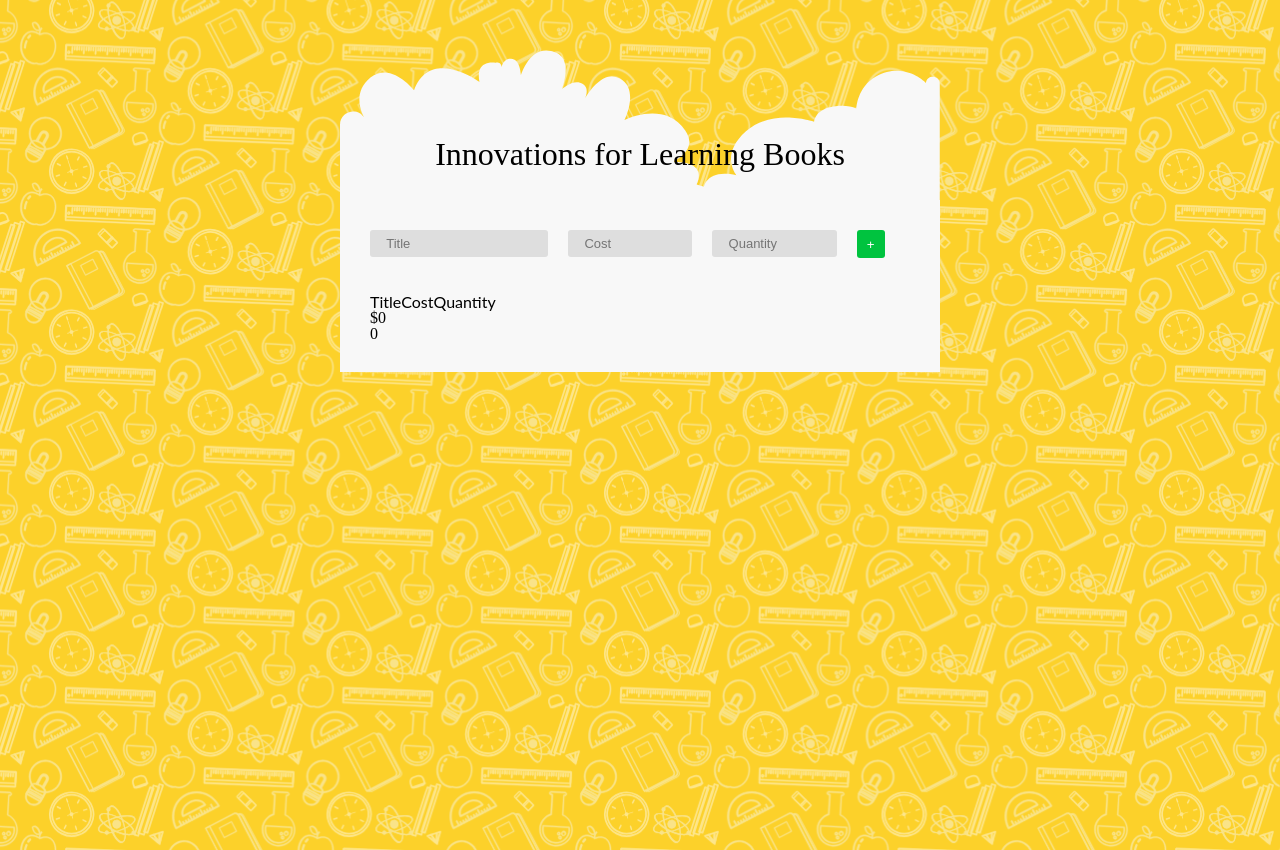
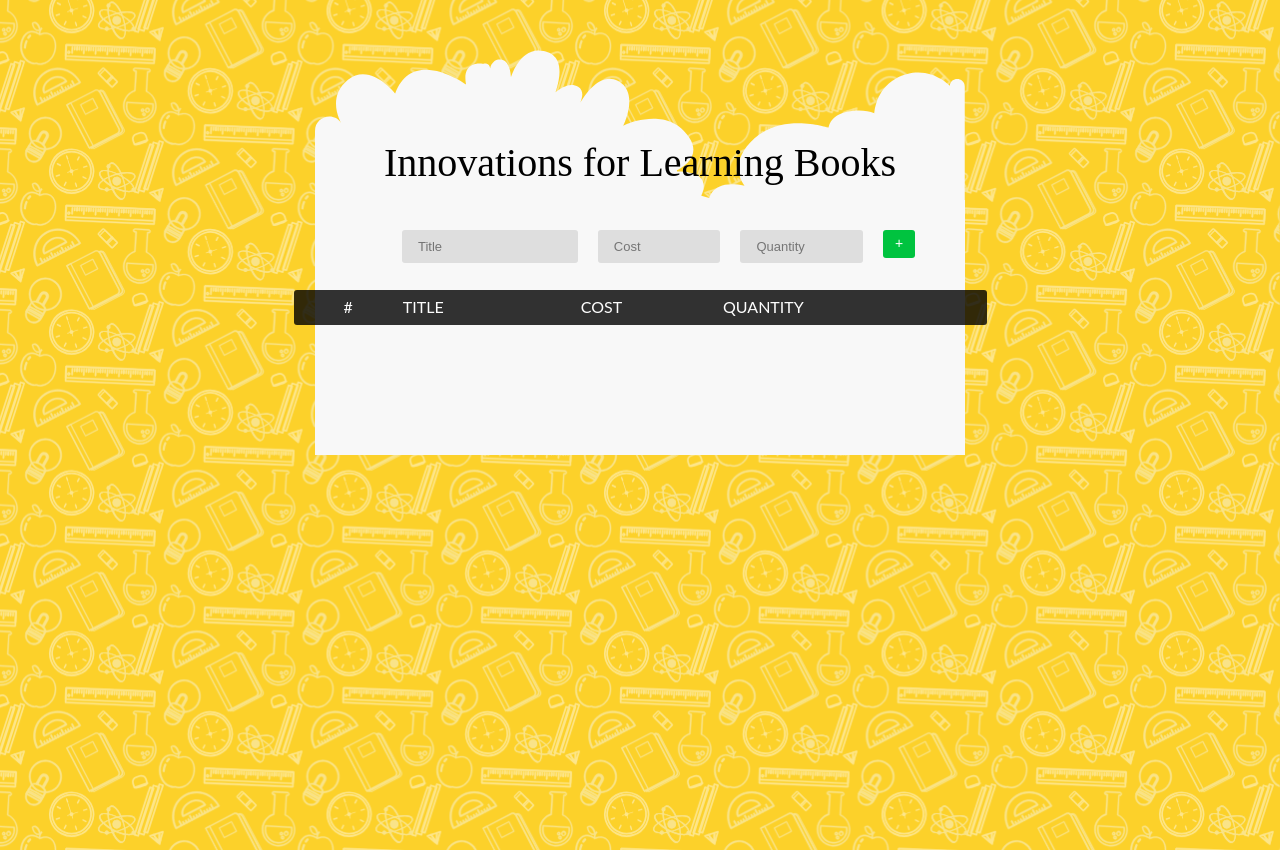
Before and after one commit to amituuush/react-books-app, a React (Create React App) app: page / in a window 1280 px wide. Built offline with nearby package versions, Linux system fonts and the light colour scheme.

Commit message:
table aligned

```diff
--- a/src/components/BookList.js
+++ b/src/components/BookList.js
@@ -5,32 +5,15 @@ import { connect } from 'react-redux';
 import { removeBook } from '../actions/index';
 
 class BookList extends Component {
-  renderBookListDesktop() {
-    return this.props.books.map((book, index) => {
+  renderBookList() {
+    return this.props.books.map((book) => {
       return (
-        <tr className="desktop-only" key={index}>
-          <td className="book-table-td">{book.id}</td>
-          <td className="book-table-td">{book.title}</td>
-          <td className="book-table-td">${book.cost}</td>
-          <td className="book-table-td">{book.quantity}</td>
+        <div className="book-table-row" key={book.id}>
+          <div className="book-table-td book-table-td-id desktop-only">{book.id}</div>
+          <div className="book-table-td book-table-td-title">{book.title}</div>
+          <div className="book-table-td book-table-td-cost">${book.cost}</div>
+          <div className="book-table-td book-table-td-quantity">{book.quantity}</div>
           <button className="book-table-button" onClick={() => this.removeBook(book.id)}>-</button>
-        </tr>
-      );
-    });
-  }
-
-  renderBookListMobile() {
-    return this.props.books.map((book, index) => {
-      return (
-        <div className="book-table-row-mobile mobile-only">
-          <div className="book-table-td-container">
-            <div className="book-table-td">{book.title}</div>
-            <div className="book-table-td">${book.cost}</div>
-            <div className="book-table-td">{book.quantity}</div>
-          </div>
-          <div className="book-table-button-container-mobile">
-            <button className="book-table-button" onClick={() => this.removeBook(book.id)}>-</button>
-          </div>
         </div>
       );
     });
@@ -50,30 +33,17 @@ class BookList extends Component {
 
   render() {
     return (
-      <div>
-        <table className="book-table desktop-only">
-          <thead>
-            <tr className="headers">
-              <th className="headers-text">Title</th>
-              <th className="headers-text">Cost</th>
-              <th className="headers-text">Quantity</th>
-            </tr>
-          </thead>
-          <tbody>
-            {this.renderBookListDesktop()}
-            <div className="book-totals">
-              <div className="book-totals-text">${this.calculateTotal("cost")}</div>
-              <div className="book-totals-text">{this.calculateTotal("quantity")}</div>
-            </div>
-          </tbody>
-        </table>
-
-        <div className="mobile-only">
-          {this.renderBookListMobile()}
-          <div className="book-totals">
-            <div className="book-totals-cost">${this.calculateTotal("cost")}</div>
-            <div className="book-totals-quantity">{this.calculateTotal("quantity")}</div>
-          </div>
+      <div className="book-table">
+        <div className="book-table-header desktop-only">
+          <div className="book-table-headers-text book-table-headers-id">#</div>
+          <div className="book-table-headers-text book-table-headers-title">Title</div>
+          <div className="book-table-headers-text book-table-headers-cost">Cost</div>
+          <div className="book-table-headers-text book-table-headers-quantity">Quantity</div>
+        </div>
+        <div className="book-table-row-container">{this.renderBookList()}</div>
+        <div className={this.props.books.length == 0 ? "book-totals hidden" : "book-totals"}>
+          <div className="book-totals-cost">${this.calculateTotal("cost")}</div>
+          <div className="book-totals-quantity">{this.calculateTotal("quantity")}</div>
         </div>
       </div>
     );
--- a/src/styles.scss
+++ b/src/styles.scss
@@ -17,60 +17,43 @@
 }
 
 .cover {
-  max-width: 600px;
+  max-width: 650px;
   height: 150px;
   margin: 0 auto;
   background-image: url("./assets/clouds.svg");
   background-repeat: no-repeat;
-  background-size: 600px;
+  background-size: 650px;
+  background-position: 100% 0;
 
   h1 {
-    padding-top: 88px;
+    padding-top: 35px;
     font-family: "Playfair Display", serif;
     font-size: 32px;
     text-align: left;
 
     @media screen and (min-width: $desktop-width) {
       text-align: center;
+      padding-top: 93px;
+      font-size: 40px;
     }
   }
 }
 
 .book-container {
-  max-width: 600px;
-  padding: 30px;
+  max-width: 650px;
+  padding: 30px 30px 70px;
   margin: 0 auto 30px auto;
   box-sizing: border-box;
   background-color: #f8f8f8;
-
-  .book-table {
-    width: 100%;
-  }
-
-  .book-table-button-container-mobile {
-    float: right;
-
-    .book-table-button {
-      float: right;
-      padding: 9px 14px;
-    }
-  }
-
-  .book-table-row-mobile {
-    margin-bottom: 20px;
-  }
-
-  .book-table-td-container {
-    display: inline-block;
-  }
-
-  .book-table-button-container-mobile {
-    display: inline-block;
-  }
 }
 
 .book-form {
   margin-bottom: 25px;
+
+  @media screen and (min-width: $desktop-width) {
+    margin-bottom: 15px;
+  }
+}
 
 .book-form-input-container {
   display: flex;
@@ -101,21 +84,24 @@
     background-color: #dedede;
     border: none;
     border-radius: 3px;
-      padding: 6px 0;
+    padding: 9px 0;
     font-size: 13px;
   }
 
   button {
     display: block;
     width: 100%;
+    padding: 5px 0 7px;
     background-color: $add-button-bg;
     color: $white;
     border: none;
     border-radius: 3px;
-      padding: 7px;
+    font-size: 14px;
   }
 
   @media screen and (min-width: $desktop-width) {
+    padding-left: 57px;
+
     .input-title,
     .input-cost,
     .input-quantity {
@@ -132,33 +118,127 @@
     }
 
     button {
-        width: 28px;
+      width: 32px;
       height: 28px;
     }
   }
 }
 
+.book-table {
+  width: 100%;
+
+  .book-table-header {
+    position: absolute;
+    max-width: 593px;
+    padding: 9px 50px;
+    margin: 0 auto;
+    left: 0;
+    right: 0;
+    // width: 65%;
+    border-radius: 3px;
+    margin-bottom: 15px;
+    // padding: 9px 47px 6px;
+    background: black;
+    color: #fff;
+    opacity: 0.8;
+    text-transform: uppercase;
+
+    // left: 0;
+    // right: 0;
+    // padding: 9px 45px;
+    // border-radius: 3px;
+    // background: black;
+    // color: white;
+    // font-size: 20px;
+    // font-weight: 700;
+    // opacity: 0.8;
+  }
+}
+
+.book-table-headers-text,
+.totals-text {
+  font-family: "Lato", sans-serif;
+}
+
+.book-table-headers-text {
+  display: inline-block;
+}
+
+.book-table-row-container {
+  @media screen and (min-width: $desktop-width) {
+    padding: 50px 0 45px;
+  }
+}
+
+.book-table-row {
+  display: inline-block;
+  width: 100%;
+  margin-bottom: 5px;
+
   .book-table-td {
     font-family: "Lato", sans-serif;
   }
+}
+
+@media screen and (min-width: $desktop-width) {
+  .book-table-td {
+    display: inline-block;
+  }
+
+  .book-table-td-id,
+  .book-table-headers-id {
+    width: 10%;
+  }
+  .book-table-td-title,
+  .book-table-headers-title {
+    width: 30%;
+  }
+  .book-table-td-cost {
+    width: 30%;
+  }
+  .book-table-td-quantity,
+  .book-table-headers-quantity {
+    width: 20%;
+  }
+
+  .book-table-headers-cost {
+    width: 24%;
+  }
 
   .book-table-button {
+    float: initial;
+    position: initial;
+    bottom: 0;
+  }
+}
+
+.book-table-button {
+  padding: 8px 14px;
   background: $remove-button-bg;
+  color: $white;
+  font-size: 14px;
   border: none;
-    color: $white;
   border-radius: 3px;
+
+  @media screen and (max-width: $desktop-width - 1px) {
+    position: relative;
+    bottom: 40px;
+    float: right;
+  }
 }
 
 .book-totals {
   position: absolute;
-    margin-left: auto;
-    margin-right: auto;
+  width: 65%;
+  margin: 0 auto;
   left: 0;
   right: 0;
-    padding: 6px 95px;
+  padding: 9px 45px;
   border-radius: 3px;
   background: black;
   color: white;
+  font-size: 20px;
+  font-weight: 700;
   opacity: 0.8;
 }
 
@@ -168,17 +248,29 @@
 }
 
 .book-totals-cost {
-    float: left;
+  width: 50%;
 }
 
 .book-totals-quantity {
-    float: right;
-  }
+  text-align: right;
+  width: 43%;
 }
 
-.headers-text,
-.totals-text {
-  font-family: "Lato", sans-serif;
+@media screen and (min-width: $desktop-width) {
+  .book-totals {
+    max-width: 550px;
+    padding: 9px 70px;
+  }
+
+  .book-totals-cost {
+    width: 43%;
+    text-align: right;
+  }
+
+  .book-totals-quantity {
+    width: 30.5%;
+    text-align: right;
+  }
 }
 
 .mobile-only {
@@ -188,11 +280,13 @@
 }
 
 .desktop-only {
+  @media screen and (max-width: $desktop-width - 1px) {
     display: none;
+  }
+}
 
-  @media screen and (min-width: $desktop-width) {
-    display: initial;
-  }
+.hidden {
+  display: none;
 }
 
 // CSS RESET
```
Lines whose indentation alone changed are shown as unchanged.
